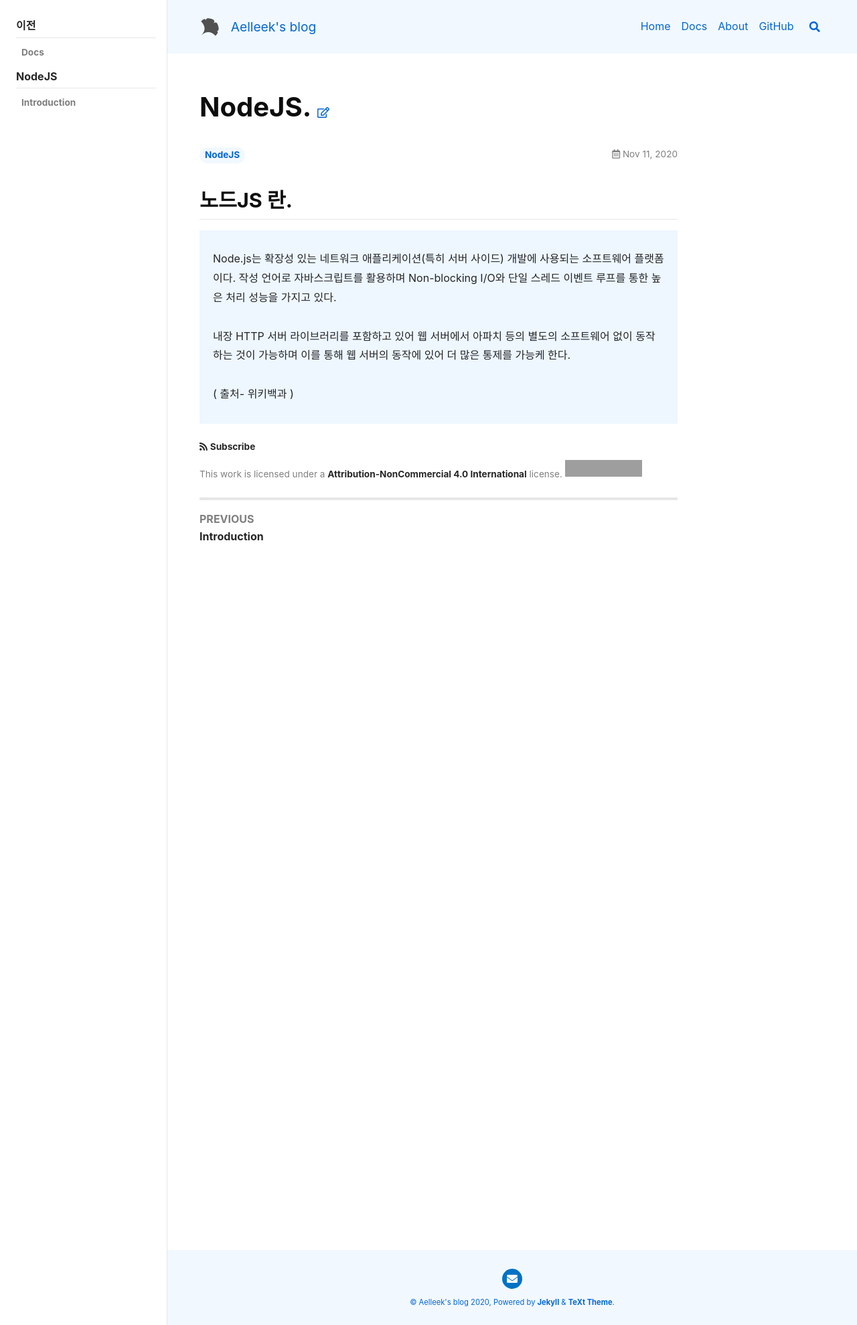
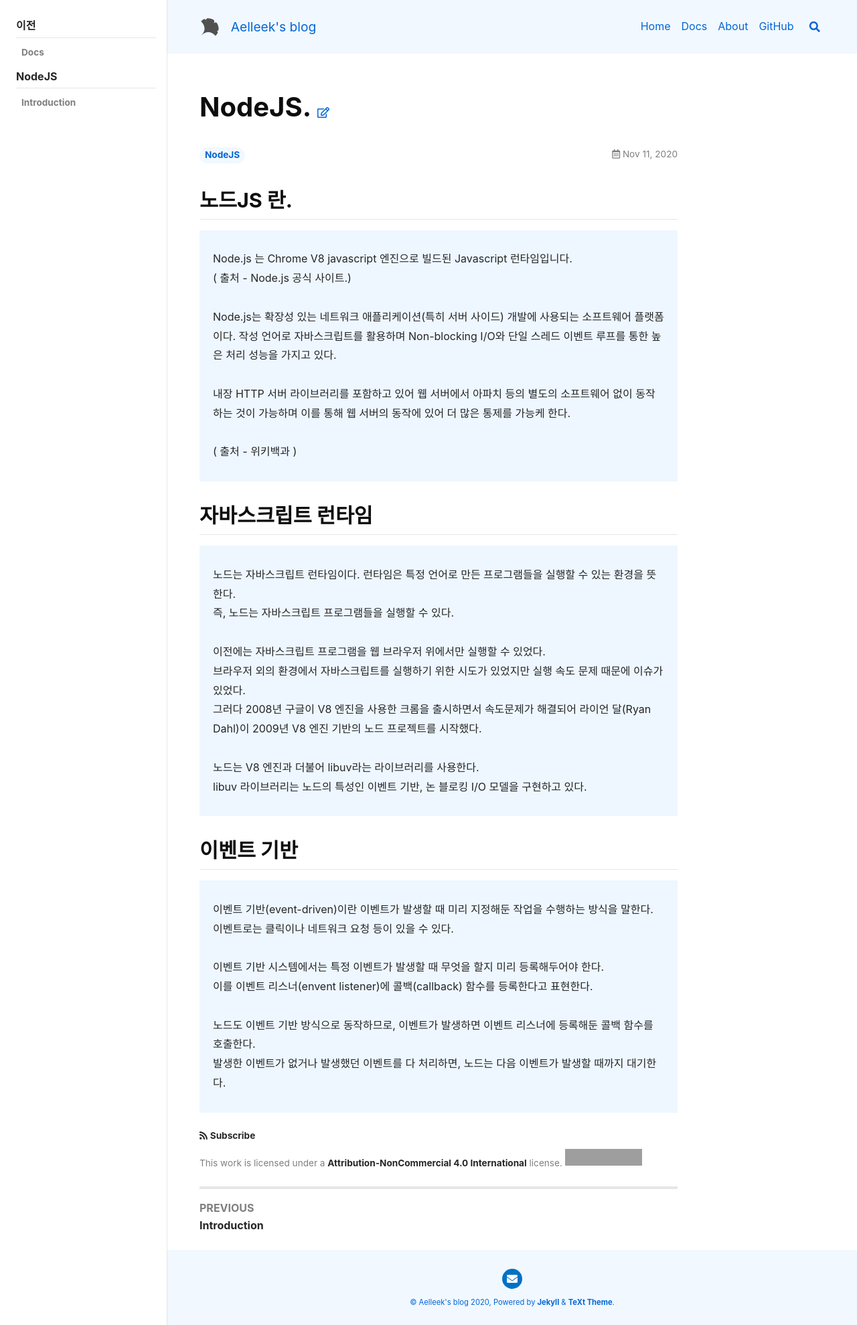
Before and after one commit to Aelleek/aelleek.github.io, a Jekyll site: the page built from documents/NodeJS/_posts/2020-11-11-Start NodeJS.md, in a window 1280 px wide. Shown: the whole page at 67% size. Built offline with Jekyll 4.4.1, drawn with Linux system fonts in a browser that asks for light colours; nearby versions of some CDN libraries; grey boxes are pictures that could not be loaded.

Commit message:
Update NodeJS Introduction

```diff
--- a/documents/NodeJS/_posts/2020-11-11-Start NodeJS.md
+++ b/documents/NodeJS/_posts/2020-11-11-Start NodeJS.md
@@ -11,9 +11,39 @@ tags: NodeJS
 
 ## 노드JS 란.
 <div class="blue-div">
+Node.js 는 Chrome V8 javascript 엔진으로 빌드된 Javascript 런타임입니다.
+( 출처 - Node.js 공식 사이트.)
+
 Node.js는 확장성 있는 네트워크 애플리케이션(특히 서버 사이드) 개발에 사용되는 소프트웨어 플랫폼이다. 작성 언어로 자바스크립트를 활용하며 Non-blocking I/O와 단일 스레드 이벤트 루프를 통한 높은 처리 성능을 가지고 있다.
 
 내장 HTTP 서버 라이브러리를 포함하고 있어 웹 서버에서 아파치 등의 별도의 소프트웨어 없이 동작하는 것이 가능하며 이를 통해 웹 서버의 동작에 있어 더 많은 통제를 가능케 한다.
 
-( 출처- 위키백과 )
+( 출처 - 위키백과 )
 </div>
+
+
+## 자바스크립트 런타임
+<div class="blue-div">
+노드는 자바스크립트 런타임이다. 런타임은 특정 언어로 만든 프로그램들을 실행할 수 있는 환경을 뜻한다.
+즉, 노드는 자바스크립트 프로그램들을 실행할 수 있다.
+
+이전에는 자바스크립트 프로그램을 웹 브라우저 위에서만 실행할 수 있었다.
+브라우저 외의 환경에서 자바스크립트를 실행하기 위한 시도가 있었지만 실행 속도 문제 때문에 이슈가 있었다.
+그러다 2008년 구글이 V8 엔진을 사용한 크롬을 출시하면서 속도문제가 해결되어 라이언 달(Ryan Dahl)이 2009년 V8 엔진 기반의 노드 프로젝트를 시작했다.
+
+노드는 V8 엔진과 더불어 libuv라는 라이브러리를 사용한다.
+libuv 라이브러리는 노드의 특성인 이벤트 기반, 논 블로킹 I/O 모델을 구현하고 있다.
+</div>
+
+
+## 이벤트 기반
+<div class="blue-div">
+이벤트 기반(event-driven)이란 이벤트가 발생할 때 미리 지정해둔 작업을 수행하는 방식을 말한다.
+이벤트로는 클릭이나 네트워크 요청 등이 있을 수 있다.
+
+이벤트 기반 시스템에서는 특정 이벤트가 발생할 때 무엇을 할지 미리 등록해두어야 한다.
+이를 이벤트 리스너(envent listener)에 콜백(callback) 함수를 등록한다고 표현한다.
+
+노드도 이벤트 기반 방식으로 동작하므로, 이벤트가 발생하면 이벤트 리스너에 등록해둔 콜백 함수를 호출한다.
+발생한 이벤트가 없거나 발생했던 이벤트를 다 처리하면, 노드는 다음 이벤트가 발생할 때까지 대기한다.
+</div>
```
